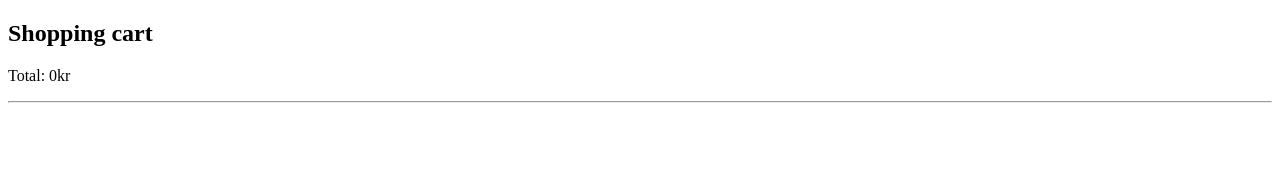
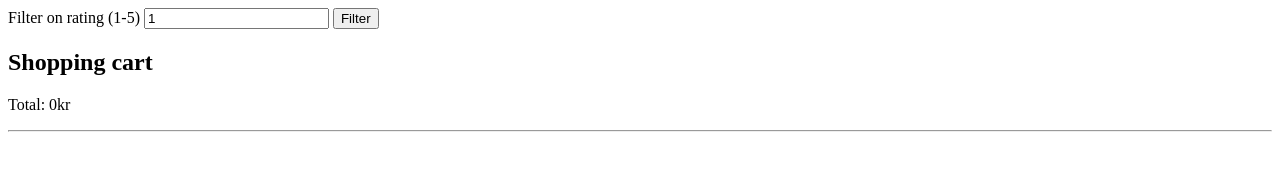
Before and after one commit to zamircohen/JS1---Individuell-uppgift, a plain HTML site: page index.html in a window 1280 px wide. Drawn offline with Linux system fonts and the light colour scheme; no server answers.

Commit message:
Filter function fixed

```diff
--- a/index.html
+++ b/index.html
@@ -8,13 +8,22 @@
 
     <body>
 
+        <div id="filter">
+            <label for="rating">Filter on rating (1-5)</label>
+            <input id="rating" type="text" value="1" min="1" max="5"/>
+            <button onclick="handleOnClick()" id="filterButton">Filter</button>
+
+        </div>
+
         <h2>Shopping cart</h2>
+        <p id="total"></p>
+
 
         <div id="shopping">
-            <p id="total"></p>
-            <hr>
+
         </div>
 
+        <hr>
 
         <div id="products">
         </div>
@@ -22,18 +31,34 @@
 
         <script>
 
+            const url = "https://mock-data-api.firebaseio.com/webb21/products.json"
+
             let total = 0
+            let rateInput = 0
             const totalMessage = document.getElementById("total")
             totalMessage.innerText = "Total: 0kr"
 
+            const productContainer = document.getElementById("products")
+            const shoppingContainer = document.getElementById("shopping")
 
-            const productContainer = document.getElementById("products")
-            // const shoppingContainer = document.getElementById("shopping")
+            const filterButton = document.getElementById("filterButton")
+            const userRating = document.getElementById("rating")
 
-            fetch("https://mock-data-api.firebaseio.com/webb21/products.json")
-            .then(response => response.json())
-            .then(data => {
-                data.forEach(item => {
+
+            function handleOnClick(){
+                const userInput = document.getElementById("rating")
+                const rating = userInput.value
+
+                document.getElementById("products").innerHTML = ""                 // Clears the productlist
+
+                getMessageList(rating)
+            }
+
+
+
+
+                function renderArticleItem(item, rating) {
+
                     const productName = document.createElement("h3")
                     productName.innerText = item.name
 
@@ -49,6 +74,21 @@
                     const productStock = document.createElement("p")
                     productStock.innerText = `In stock: ${item.stock}`
 
+                    const buyButton = document.createElement("button")
+                    buyButton.innerText = `Buy`
+
+                    buyButton.addEventListener("click", function() {
+
+                        total += item.price
+                        totalMessage.innerText = `Total: ${total}kr`
+
+                        const shoppingList = document.createElement("p")
+                        shoppingList.innerText = `${item.name}kr - ${item.price}kr`
+
+                        shoppingContainer.appendChild(shoppingList)
+                    })
+
+
                     const line = document.createElement("hr")
 
                     const image = document.createElement("img")
@@ -56,24 +96,50 @@
                     image.alt = item["images"]["0"]["alt"]
                     image.width = "300"
 
-                    image.addEventListener("click", function() {
-
-                        total += item.price
-                        totalMessage.innerText = `Total: ${total}kr`
-
-                    })
+                    // Adds product in total and list on a click
+                    // image.addEventListener("click", function() {
+                    //     total += item.price
+                    //     totalMessage.innerText = `Total: ${total}kr`
+                    //     const shoppingList = document.createElement("p")
+                    //     shoppingList.innerText = `${item.name}kr - ${item.price}kr`
+                    //     shoppingContainer.appendChild(shoppingList)
+                    // })
 
 
+
+                    if(item.rating >= rating){
                     productContainer.appendChild(productName)
                     productContainer.appendChild(image)
                     productContainer.appendChild(productDescription)
                     productContainer.appendChild(productPrice)
                     productContainer.appendChild(productRating)
                     productContainer.appendChild(productStock)
+                    productContainer.appendChild(buyButton)
                     productContainer.appendChild(line)
+                    }
 
+
+                }
+
+
+
+            function renderArticleList(articleList, rating) {
+                articleList.forEach(articleItem => {
+                    renderArticleItem(articleItem, rating)
                 })
+            }
+
+
+            function getMessageList(rating) {
+            fetch(url)
+            .then(response => response.json())
+            .then(data => {
+                renderArticleList(data, rating)
             })
+        }
+
+
+       getMessageList(rateInput)
 
 
         </script>
```
